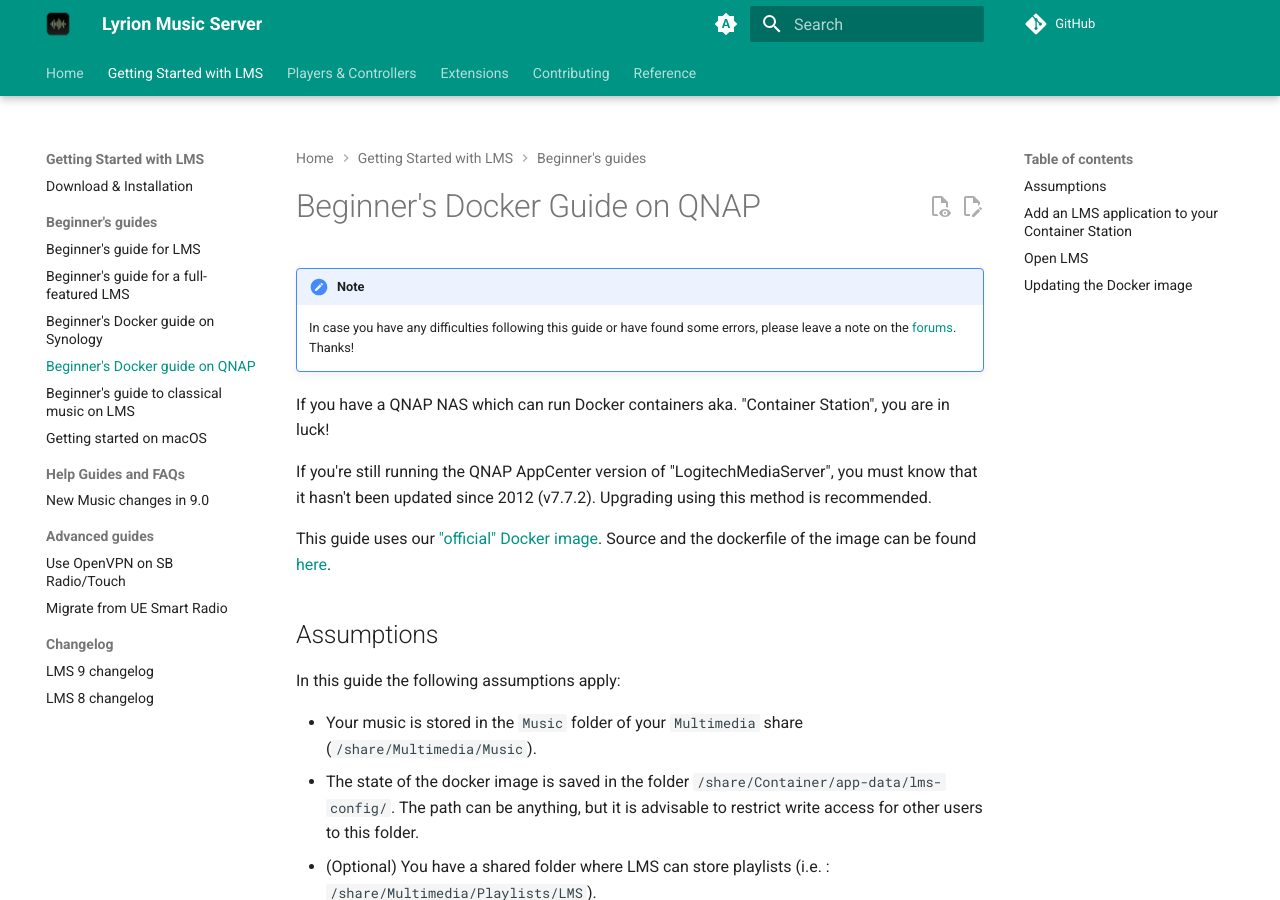
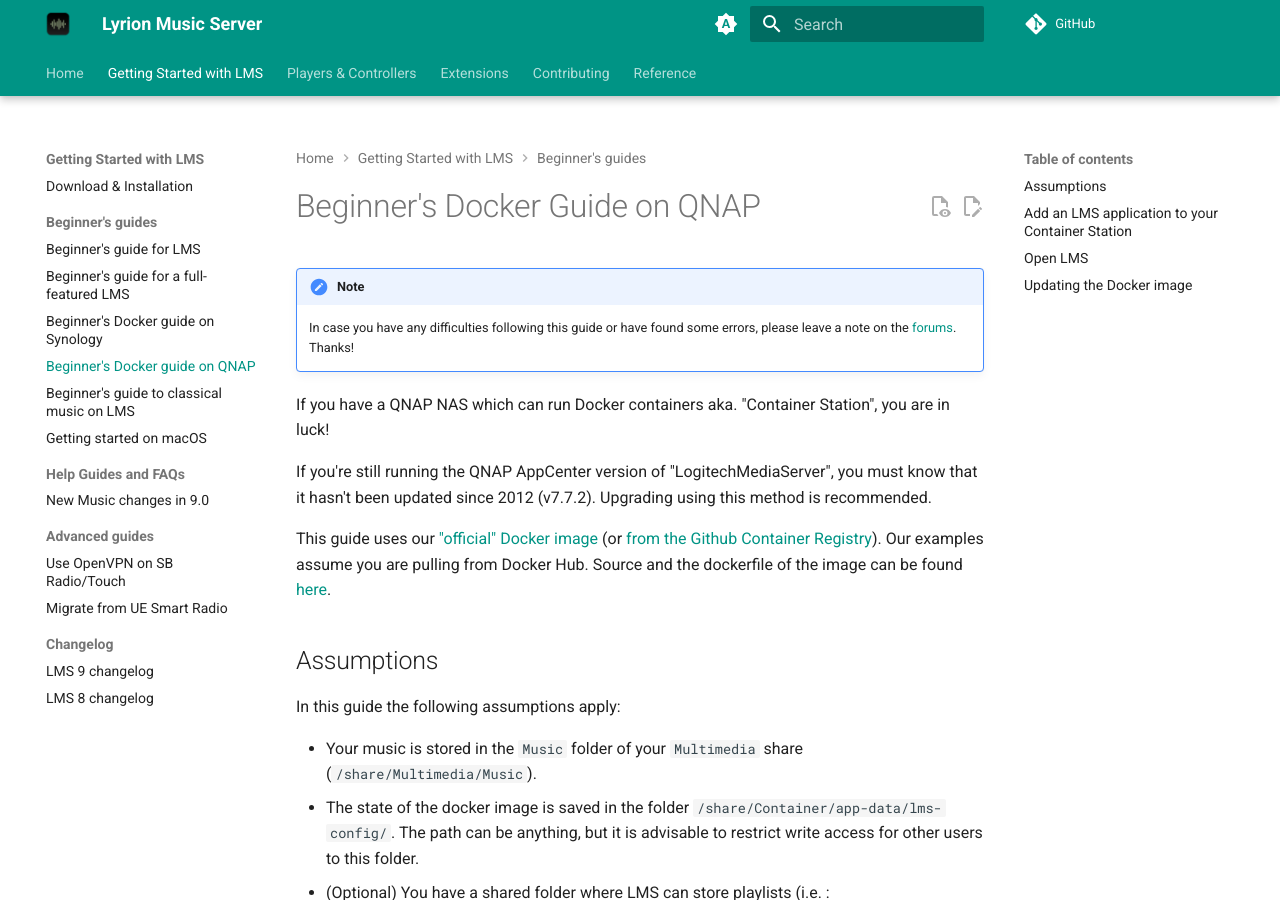
Before and after one commit to LMS-Community/lms-community.github.io, an MkDocs documentation site: the page built from docs/getting-started/beginners-guide-qnap-docker.md, in a window 1280 px wide and 900 px high. Built offline with MkDocs 1.6.1 and Material for MkDocs 9.7.7, drawn with Linux system fonts in a browser that asks for light colours; a script that is not in the unit is left out; plug-ins that fetch from the network failed and are left out; comment, search, counter and statistics services are not loaded.

Commit message:
Add information about ghcr.io as an alternative container registry.

```diff
--- a/docs/getting-started/beginners-guide-qnap-docker.md
+++ b/docs/getting-started/beginners-guide-qnap-docker.md
@@ -12,7 +12,7 @@
 
 If you're still running the QNAP AppCenter version of "LogitechMediaServer", you must know that it hasn't been updated since 2012 (v7.7.2). Upgrading using this method is recommended.
 
-This guide uses our ["official" Docker image](https://hub.docker.com/r/lmscommunity/lyrionmusicserver/). Source and the dockerfile of the image can be found [here](https://github.com/LMS-Community/slimserver-platforms/tree/HEAD/Docker).
+This guide uses our ["official" Docker image](https://hub.docker.com/r/lmscommunity/lyrionmusicserver/) (or [from the Github Container Registry](https://github.com/LMS-Community/slimserver/pkgs/container/lyrionmusicserver)). Our examples assume you are pulling from Docker Hub. Source and the dockerfile of the image can be found [here](https://github.com/LMS-Community/slimserver-platforms/tree/HEAD/Docker).
 
 ## Assumptions
 
```
Also changed, not shown: docs/downloads/index.md (+1 -1 lines), docs/getting-started/beginners-guide-synology-docker.md (+1 -1 lines), docs/getting-started/index.md (+1 -1 lines).
